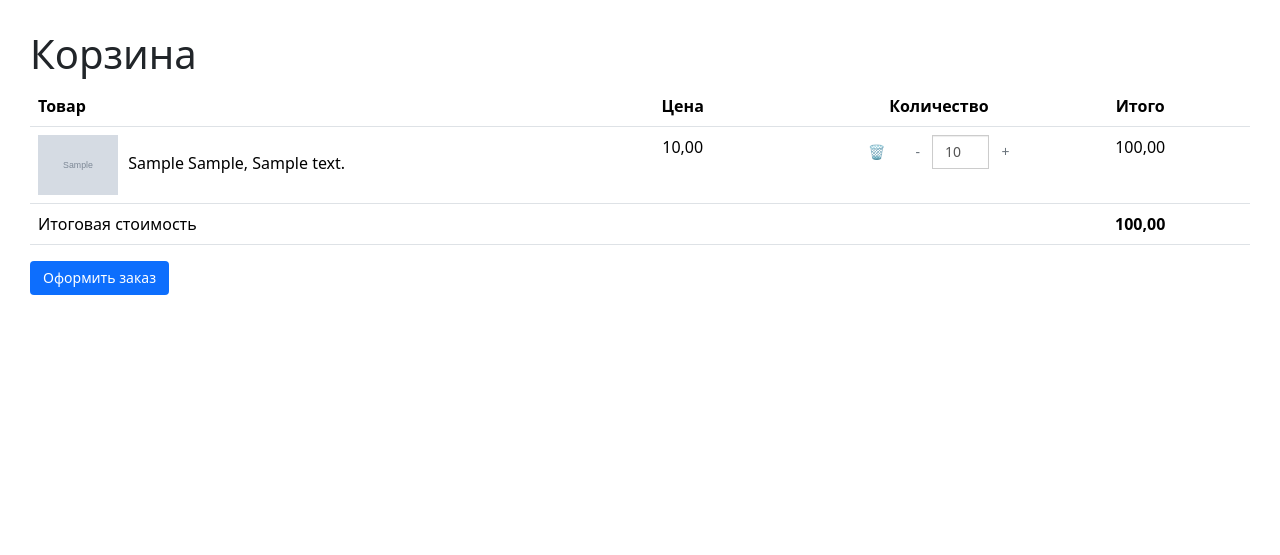
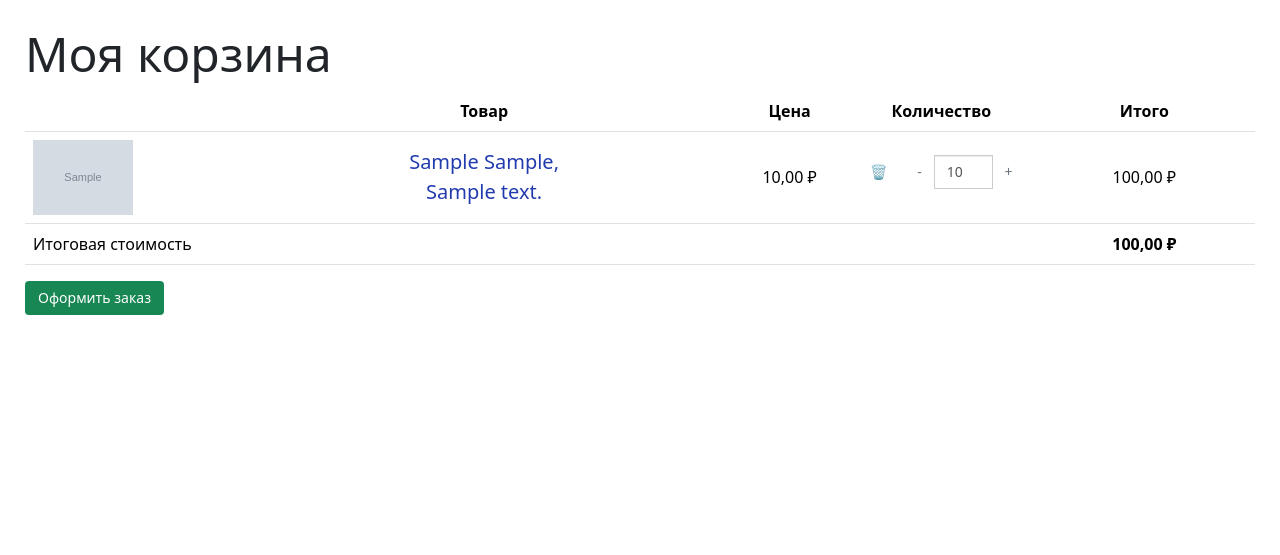
Before and after one commit to EvgGitHub198/Django_shop, a Django app: page /cart/ in a window 1280 px wide. Shown: the part 56-611 px from the top of the page. Run offline with Django 4.2, Linux system fonts and the light colour scheme; a user stored in the database is signed in; tables that the repository leaves empty hold one stand-in row (values such as "Sample post"); grey boxes marked "Sample" are stand-in pictures; some libraries are stand-ins or nearby versions.

Commit message:
add media

```diff
--- a/static/css/main.css
+++ b/static/css/main.css
@@ -65,8 +65,8 @@
   width: 100%;
 }
 .card-img-top {
-  width: 200px;
-  height: 255px;
+  width: 220px;
+  height: 270px;
   margin: auto;
   margin-top: 10px;
 }
@@ -74,15 +74,23 @@
   max-width: 50%;
   height: auto;
 }
-
+.crsl{
+  margin-top: 20px;
+}
+.cppinfo{
+  margin-top: 20px;
+  font-size: 17px;
+  color: gray;
+  text-align: center;
+}
 
 #price {
   font-weight: bold;
 }
 .card {
-  max-width: 330px; /* Установите максимальную ширину карточки */
-  margin: 20px; /* Центрируйте карточку по горизонтали */
-  margin-top: 40px; /* Добавьте небольшой отступ сверху */
+  max-width: 330px;
+  margin: 15px;
+  margin-top: 40px;
 
 }
 
@@ -172,6 +180,8 @@ form {
 
 .tbcart2{
   text-align: left;
+  justify-content: center;
+  white-space: normal;
 }
 
 .mytd{
@@ -179,6 +189,7 @@ form {
 }
 .mytd2{
  width: 40%;
+
 }
 .mytd3{
   width: 15%;
@@ -189,5 +200,42 @@ form {
   margin-right: 10px;
 }
 .mycont{
-  margin: 30px;
+  margin: 25px;
 }
+
+.phone-title{
+  text-decoration: none;
+  font-size: 20px;
+  color: mediumblue;
+
+}
+.btn-ntexst{
+  width: 110px;
+  height: 34px;
+  font-size: 12px;
+}
+
+.btn-pl{
+  width: 108px;
+  margin: 5px;
+
+
+}
+
+.btn-ntexstin{
+  margin-top: -10px;
+    display: flex;
+  align-items: center;
+  justify-content: center;
+
+}
+.item-in-cart{
+  text-align: center;
+  align-items: center;
+  justify-content: center;
+  vertical-align: middle;
+}
+#itm-capt{
+  font-size: 20px;
+  color: rgba(0, 30, 162, 0.87);
+}
--- /dev/null
+++ b/static/css/style.css
@@ -0,0 +1,47 @@
+/* При ширине экрана от 0 до 576 пикселей */
+@media (max-width: 576px) {
+  /* Уменьшаем размер шрифта в заголовке */
+  h1 {
+    font-size: 1.5rem;
+  }
+  /* Уменьшаем размер изображений внутри таблицы */
+  .img-in-cart {
+    max-width: 50px;
+  }
+  /* Скрываем некоторые элементы таблицы */
+  .mytd3, .mytd {
+    display: none;
+  }
+}
+
+/* При ширине экрана от 577 до 768 пикселей */
+@media (min-width: 577px) and (max-width: 768px) {
+  /* Уменьшаем размер шрифта в заголовке */
+  h1 {
+    font-size: 2rem;
+  }
+  /* Уменьшаем размер изображений внутри таблицы */
+  .img-in-cart {
+    max-width: 70px;
+  }
+  /* Скрываем некоторые элементы таблицы */
+  .mytd3, .mytd {
+    display: none;
+  }
+}
+
+/* При ширине экрана от 769 пикселей и более */
+@media (min-width: 769px) {
+  /* Возвращаем размер шрифта в заголовке к исходному */
+  h1 {
+    font-size: 3rem;
+  }
+  /* Возвращаем размер изображений внутри таблицы к исходному */
+  .img-in-cart {
+    max-width: 100px;
+  }
+  /* Возвращаем видимость всех элементов таблицы */
+  .mytd3, .mytd {
+    display: table-cell;
+  }
+}
--- a/templates/cart/detail.html
+++ b/templates/cart/detail.html
@@ -1,27 +1,31 @@
 {% extends 'base.html' %}
+{% load static %}
+
+
 {% load my_tags %}
 
 {% block content %}
+<link rel="stylesheet" href="{% static 'css/style.css' %}">
 <div class="mycont">
-  <h1>Корзина</h1>
-
+  <h1>Моя корзина</h1>
   {% if cart_items %}
     <table class="table">
       <thead>
         <tr class="tbcart">
-          <th class="tbcart2 mytd2">Товар</th>
+          <th></th>
+          <th class="mytd2">Товар</th>
           <th>Цена</th>
           <th class="mytd3">Количество</th>
           <th class="mytd">Итого</th>
         </tr>
       </thead>
       <tbody class="tbcart">
-{% for item in cart_items %}
+  {% for item in cart_items %}
   <tr>
-
-    <td class="tbcart2"><img src="{{ item.item.image.url }}" class="img-in-cart">{{ item.item }}, {{ item.item.description }} </td>
-    <td>{{ item.item.price }}</td>
-    <td>
+    <td class="tbcart2"><img src="{{ item.item.image.url }}" class="img-in-cart"></td>
+    <td class="item-in-cart" id="itm-capt">{{ item.item }},<br>{{ item.item.description }}</td>
+    <td class="item-in-cart">{{ item.item.price }} ₽</td>
+    <td class="item-in-cart">
       <form method="POST" action="{% url 'cart_update' item.id %}">
   {% csrf_token %}
   <div class="form-group">
@@ -45,18 +49,19 @@
 </form>
 
     </td>
-    <td>{{ item.item.price|multiply:item.quantity }}</td>
+    <td class="item-in-cart">{{ item.item.price|multiply:item.quantity }} ₽</td>
   </tr>
 {% endfor %}
       </tbody>
       <tfoot>
         <tr>
           <td colspan="3" class="tbcart2">Итоговая стоимость</td>
-          <td class="tbcart"><strong>{{ total_price }}</strong></td>
+          <td></td>
+          <td class="tbcart"><strong>{{ total_price }} ₽</strong></td>
         </tr>
       </tfoot>
     </table>
-    <a href="#" class="btn btn-primary">Оформить заказ</a>
+    <a href="#" class="btn btn-success">Оформить заказ</a>
   {% else %}
     <h3>В корзине нет товаров</h3>
   {% endif %}
--- a/templates/home.html
+++ b/templates/home.html
@@ -1,9 +1,9 @@
 {% extends 'base.html' %}
 
 {% block content %}
-<div class="mx-auto" style="max-width: 1100px;">
+<div class="mx-auto">
   <div class="container">
-    <div id="carouselExampleIndicators" class="carousel slide" data-bs-ride="carousel">
+    <div id="carouselExampleIndicators" class="carousel slide crsl" data-bs-ride="carousel">
       <div class="carousel-indicators">
         {% for image in images %}
           <button type="button" data-bs-target="#carouselExampleIndicators" data-bs-slide-to="{{ forloop.counter0 }}" {% if forloop.first %}class="active"{% endif %}></button>
```
Also changed, not shown: templates/catalog/phone_detail.html (+49 -3 lines), templates/catalog/phone_list.html (+15 -11 lines), static/js/index.js (line endings or trailing spaces).
